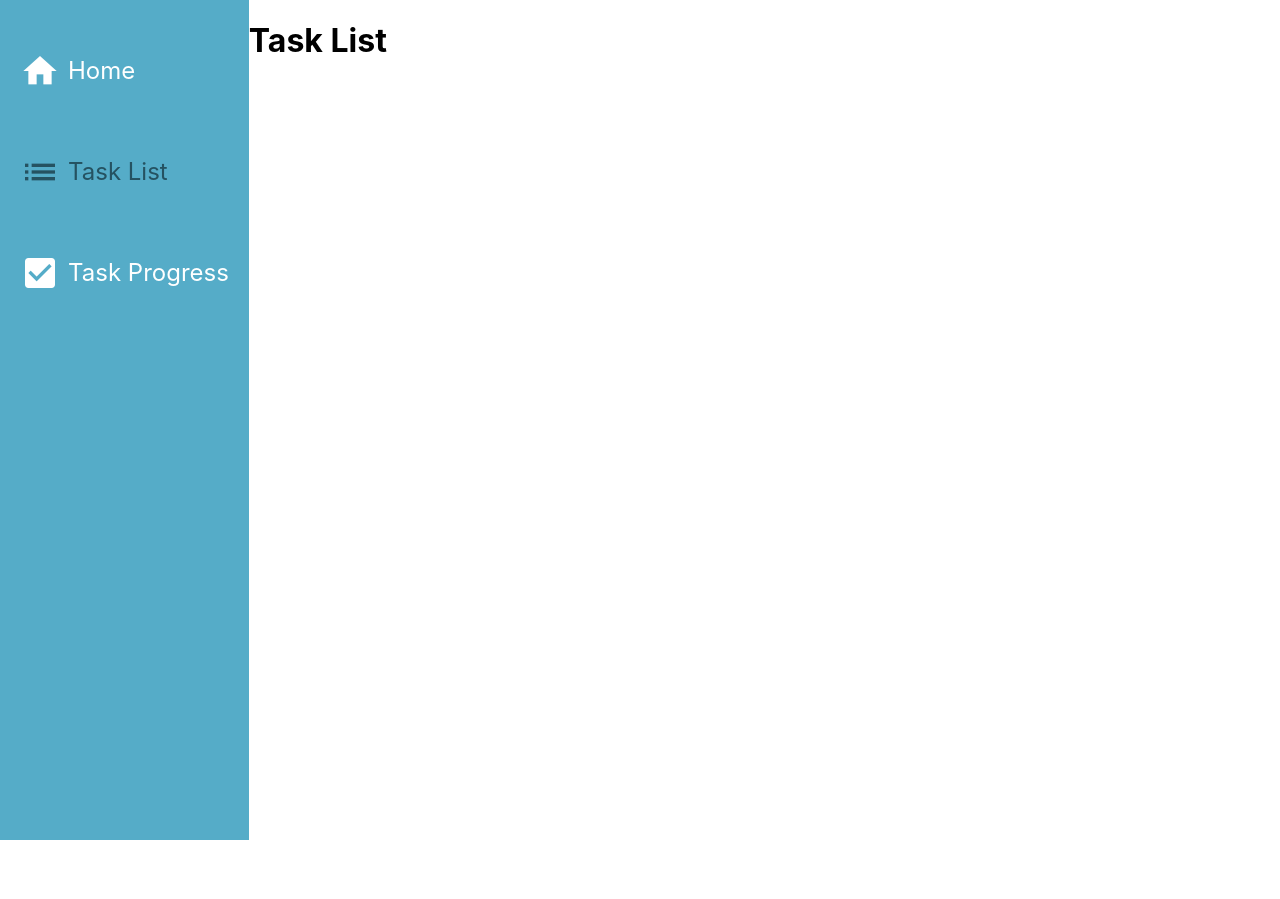
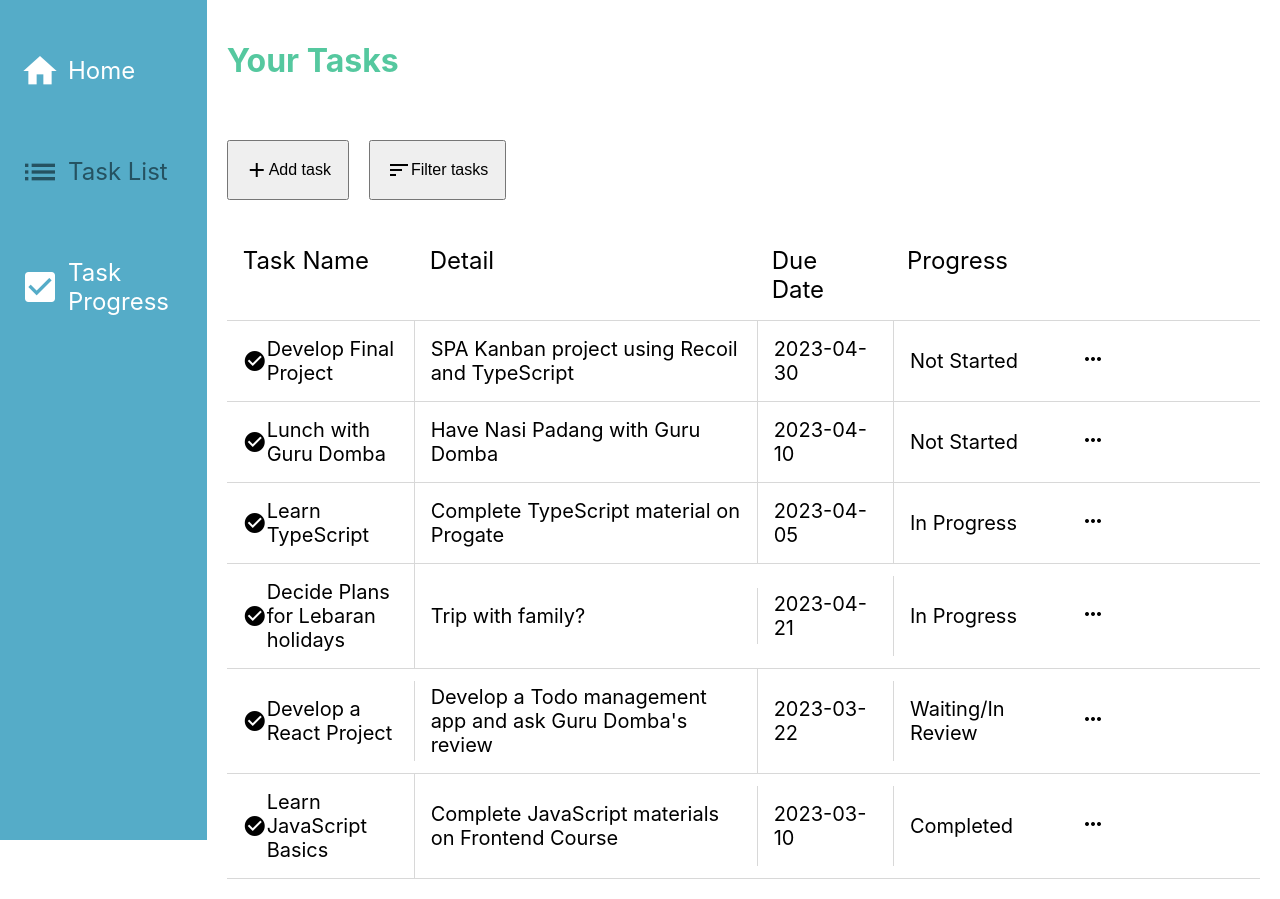
Before and after one commit to ocinz/kanban, a React (Vite) app: page /task-list in a window 1280 px wide. Before the commit the page ends 840 px from the top, so only its background shows below. Built offline with nearby package versions, Linux system fonts and the light colour scheme.

Commit message:
Develop the layouts of TaskList and TaskProgress pages

```diff
--- a/src/App.tsx
+++ b/src/App.tsx
@@ -2,6 +2,8 @@
 import SideMenuLayout from "./Layouts/SideMenuLayout";
 import { RecoilRoot } from "recoil";
 import TaskSummary from "./features/tasks/components/TaskSummary";
+import TaskList from "./features/tasks/components/TaskList/TaskList";
+import TaskProgress from "./features/tasks/components/TaskProgress/TaskProgress";
 const router = createBrowserRouter([
   {
     path: "/",
@@ -13,11 +15,11 @@
       },
       {
         path: "task-list",
-        element: <h1>Task List</h1>,
+        element: <TaskList />,
       },
       {
         path: "task-progress",
-        element: <h1>Task Progress</h1>,
+        element: <TaskProgress />,
       },
     ],
   },
--- a/src/features/tasks/TaskSelectors.ts
+++ b/src/features/tasks/TaskSelectors.ts
@@ -19,3 +19,29 @@
     });
   },
 });
+
+export const notStartedTasksSelector = selector<Task[]>({
+  key: "not_Started_Tasks",
+  get: ({ get }) => {
+    return get(tasksState).filter((task) => {
+      return task.progressOrder === 1;
+    });
+  },
+});
+
+export const inProgressTasksSelector = selector<Task[]>({
+  key: "in_Progress_Tasks",
+  get: ({ get }) => {
+    return get(tasksState).filter((task) => {
+      return task.progressOrder === 2;
+    });
+  },
+});
+export const waitingTasksSelector = selector<Task[]>({
+  key: "waiting_Tasks",
+  get: ({ get }) => {
+    return get(tasksState).filter((task) => {
+      return task.progressOrder === 3;
+    });
+  },
+});
--- /dev/null
+++ b/src/features/tasks/components/TaskList/TaskList.tsx
@@ -0,0 +1,79 @@
+import { useRecoilValue } from "recoil";
+import { tasksState } from "../../TaskAtoms";
+import TaskListItem from "./TaskListItem";
+import type { Task, CSSProperties } from "../../../../types";
+
+const TaskList = (): JSX.Element => {
+  const tasks: Task[] = useRecoilValue(tasksState);
+
+  return (
+    <div style={styles.container}>
+      <h1 style={styles.heading}>Your Tasks</h1>
+      <div style={styles.taskButtons}>
+        <button style={styles.button}>
+          <span className="material-icons">add</span>Add task
+        </button>
+        <button style={styles.button}>
+          <span className="material-icons">sort</span>Filter tasks
+        </button>
+      </div>
+      <div>
+        <div style={styles.tableHead}>
+          <div style={styles.tableHeaderTaskName}>Task Name</div>
+          <div style={styles.tableHeaderDetail}>Detail</div>
+          <div style={styles.tableHeaderDueDate}>Due Date</div>
+          <div style={styles.tableHeaderProgress}>Progress</div>
+        </div>
+        {tasks.map((task: Task) => {
+          return <TaskListItem task={task} key={task.id} />;
+        })}
+      </div>
+    </div>
+  );
+};
+
+const styles: CSSProperties = {
+  container: {
+    padding: "20px",
+  },
+  heading: {
+    color: "#55C89F",
+    marginBottom: "60px",
+  },
+  taskButtons: {
+    display: "flex",
+    marginBottom: "30px",
+    position: "relative",
+  },
+  button: {
+    padding: "16px",
+    fontSize: "16px",
+    marginRight: "20px",
+    cursor: "pointer",
+    display: "flex",
+    alignItems: "center",
+  },
+  tableHead: {
+    display: "flex",
+    fontSize: "24px",
+    borderBottom: "1px solid #D8D8D8",
+  },
+  tableHeaderTaskName: {
+    padding: "16px",
+    width: "15%",
+  },
+  tableHeaderDetail: {
+    padding: "16px",
+    width: "30%",
+  },
+  tableHeaderDueDate: {
+    padding: "16px",
+    width: "10%",
+  },
+  tableHeaderProgress: {
+    padding: "16px",
+    width: "15%",
+  },
+};
+
+export default TaskList;
--- /dev/null
+++ b/src/features/tasks/components/TaskList/TaskListItem.tsx
@@ -0,0 +1,77 @@
+import type { Task, CSSProperties } from "../../../../types";
+
+interface TaskListItemProps {
+  task: Task;
+}
+
+const getProgressCategory = (progressOrder: number): string => {
+  switch (progressOrder) {
+    case 1:
+      return "Not Started";
+    case 2:
+      return "In Progress";
+    case 3:
+      return "Waiting/In Review";
+    case 4:
+      return "Completed";
+    default:
+      return "Not Started";
+  }
+};
+
+const TaskListItem = ({ task }: TaskListItemProps): JSX.Element => {
+  return (
+    <div style={styles.tableBody}>
+      <div style={styles.tableBodyTaskTitle}>
+        <span className="material-icons">check_circle</span>
+        {task.title}
+      </div>
+      <div style={styles.tableBodyDetail}>{task.detail}</div>
+      <div style={styles.tableBodyDueDate}>{task.dueDate}</div>
+      <div style={styles.tableBodyprogress}>{getProgressCategory(task.progressOrder)}</div>
+      <div>
+        <span className="material-icons" style={styles.menuIcon}>
+          more_horiz
+        </span>
+      </div>
+    </div>
+  );
+};
+
+const styles: CSSProperties = {
+  tableBody: {
+    display: "flex",
+    alignItems: "center",
+    borderBottom: "1px solid #D8D8D8",
+    fontSize: "20px",
+    position: "relative",
+  },
+  tableBodyTaskTitle: {
+    width: "15%",
+    padding: "16px",
+    display: "flex",
+    alignItems: "center",
+    overflowWrap: "anywhere",
+    borderRight: "1px solid #D8D8D8",
+  },
+  tableBodyDetail: {
+    width: "30%",
+    padding: "16px",
+    overflowWrap: "anywhere",
+    borderRight: "1px solid #D8D8D8",
+  },
+  tableBodyDueDate: {
+    width: "10%",
+    padding: "16px",
+    borderRight: "1px solid #D8D8D8",
+  },
+  tableBodyprogress: {
+    width: "15%",
+    padding: "16px",
+  },
+  menuIcon: {
+    cursor: "pointer",
+  },
+};
+
+export default TaskListItem;
--- /dev/null
+++ b/src/features/tasks/components/TaskProgress/TaskCard.tsx
@@ -0,0 +1,66 @@
+import React from "react";
+import type { Task, CSSProperties } from "../../../../types";
+
+interface TaskCardProps {
+  task: Task;
+}
+
+const getArrowPositionStyle = (progressOrder: number): React.CSSProperties => {
+  const justifyContentValue: "flex-end" | "space-between" = progressOrder === 1 ? "flex-end" : "space-between";
+  return {
+    display: "flex",
+    justifyContent: justifyContentValue,
+  };
+};
+
+const TaskCard = ({ task }: TaskCardProps): JSX.Element => {
+  return (
+    <div style={styles.taskCard}>
+      <div style={styles.taskIcons}>
+        <div className="material-icons">check_circle</div>
+        <div className="material-icons" style={styles.menuIcon}>
+          more_vert
+        </div>
+      </div>
+      <p style={styles.taskTitle}>{task.title}</p>
+      <div>
+        <p>{task.detail}</p>
+      </div>
+      <div>
+        <p>Due on {task.dueDate}</p>
+      </div>
+      <div style={getArrowPositionStyle(task.progressOrder)}>
+        {task.progressOrder !== 1 && <button className="material-icons">chevron_left</button>}
+        {task.progressOrder !== 4 && <button className="material-icons">chevron_right</button>}
+      </div>
+    </div>
+  );
+};
+
+const styles: CSSProperties = {
+  taskCard: {
+    backgroundColor: "#C7EFD0",
+    borderRadius: "12px",
+    padding: "24px",
+    margin: "12px 0",
+    fontSize: "20px",
+    overflowWrap: "anywhere",
+    position: "relative",
+  },
+  taskIcons: {
+    display: "flex",
+    justifyContent: "space-between",
+  },
+  menuIcon: {
+    cursor: "pointer",
+  },
+  taskTitle: {
+    fontSize: "30px",
+  },
+  arrowsContainer: {
+    display: "flex",
+    justifyContent: "space-between",
+  },
+};
+
+export default TaskCard;
--- /dev/null
+++ b/src/features/tasks/components/TaskProgress/TaskColumn.tsx
@@ -0,0 +1,42 @@
+import TaskCard from "./TaskCard";
+import type { Task, CSSProperties } from "../../../../types";
+
+interface TaskColumnProps {
+  columnTitle: string;
+  tasks: Task[];
+}
+
+const TaskColumn = ({ columnTitle, tasks }: TaskColumnProps): JSX.Element => {
+  return (
+    <div style={styles.categoryColumn}>
+      <div style={styles.columnTitleWrapper}>
+        <h2 style={styles.categoryTitle}>{columnTitle}</h2>
+        <div className="material-icons" style={styles.plusIcon}>
+          add
+        </div>
+      </div>
+      <div>
+        {tasks.map((task: Task) => {
+          return <TaskCard key={task.id} task={task} />;
+        })}
+      </div>
+    </div>
+  );
+};
+
+const styles: CSSProperties = {
+  plusIcon: {
+    cursor: "pointer",
+  },
+  categoryColumn: {
+    width: "22%",
+  },
+  columnTitleWrapper: {
+    display: "flex",
+    justifyContent: "space-between",
+    alignItems: "center",
+    padding: "0 4px",
+  },
+};
+
+export default TaskColumn;
--- /dev/null
+++ b/src/features/tasks/components/TaskProgress/TaskProgress.tsx
@@ -0,0 +1,42 @@
+import { useRecoilValue } from "recoil";
+import { notStartedTasksSelector, inProgressTasksSelector, waitingTasksSelector, completedTasksSelector } from "../../TaskSelectors";
+import TaskColumn from "./TaskColumn";
+import type { Task, CSSProperties } from "../../../../types";
+
+const TaskProgress = (): JSX.Element => {
+  const notStartedTasks: Task[] = useRecoilValue(notStartedTasksSelector);
+
+  const inProgressTasks: Task[] = useRecoilValue(inProgressTasksSelector);
+
+  const waitingTasks: Task[] = useRecoilValue(waitingTasksSelector);
+
+  const completedTasks: Task[] = useRecoilValue(completedTasksSelector);
+
+  return (
+    <div style={styles.container}>
+      <h1 style={styles.heading}>Task Progress</h1>
+      <div style={styles.taskCategories}>
+        <TaskColumn columnTitle="Not Started" tasks={notStartedTasks} />
+        <TaskColumn columnTitle="In Progress" tasks={inProgressTasks} />
+        <TaskColumn columnTitle="In Review / Waiting" tasks={waitingTasks} />
+        <TaskColumn columnTitle="Completed" tasks={completedTasks} />
+      </div>
+    </div>
+  );
+};
+
+const styles: CSSProperties = {
+  container: {
+    padding: "20px",
+  },
+  heading: {
+    color: "#55C89F",
+    marginBottom: "60px",
+  },
+  taskCategories: {
+    display: "flex",
+    justifyContent: "space-around",
+  },
+};
+
+export default TaskProgress;
```
